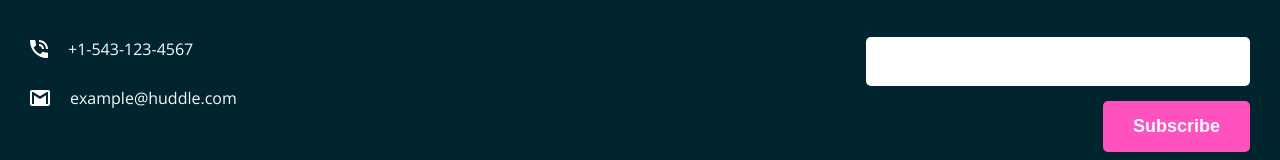
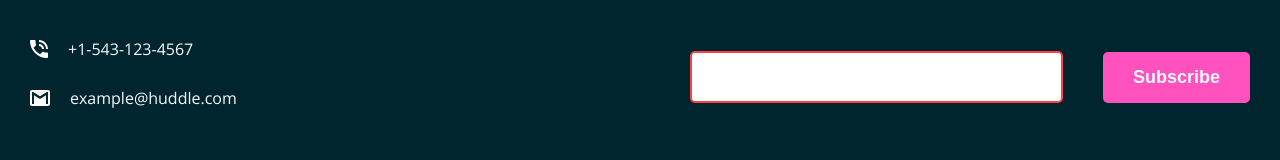
Before and after one commit to Duyen-codes/Huddle-landing-page-curves, a plain HTML site: page index.html in a window 1280 px wide. Shown: the part 3667-3827 px from the top of the page. Drawn offline with nearby package versions, Linux system fonts and the light colour scheme.

Commit message:
fixed footer form on desktop

```diff
--- a/index.html
+++ b/index.html
@@ -116,8 +116,8 @@
           newsletter. We’ll never send you spam or pass on your email address
         </p>
         <div class="form-control">
-          <input type="email" />
-          <button class="subscribe-btn">Subscribe</button>
+          <input type="email" class="form-input error" />
+          <button type="submit" class="subscribe-btn">Subscribe</button>
         </div>
       </form>
 
@@ -159,9 +159,11 @@
           Challenge by
           <a href="https://www.frontendmentor.io?ref=challenge" target="_blank"
             >Frontend Mentor</a
-          >. Coded by <a href="#">Duyen Nguyen</a>.
+          >. Coded by
+          <a href="https://www.linkedin.com/in/hongduyen/">Duyen Nguyen</a>.
         </p>
       </div>
     </footer>
+    <script src="main.js"></script>
   </body>
 </html>
--- a/style.css
+++ b/style.css
@@ -228,11 +228,33 @@ footer .form-control {
 
 footer input[type="email"] {
   width: 90%;
-  padding: 1.7rem;
+  padding: 1.5rem;
   border-radius: 0.5rem;
   border: none;
   max-width: 350px;
+  outline: none;
+  font-size: 1.6rem;
+  position: relative;
 }
+
+footer input[type="email"]::before {
+  content: "check";
+  color: red;
+  position: absolute;
+  left: 0;
+}
+
+.form-input.error {
+  border: 2px solid var(--Light-Red);
+}
+
+/* .form-control::before {
+  content: "check";
+  color: red;
+  position: absolute;
+  left: 3rem;
+  top: 100%;
+} */
 
 .subscribe-btn {
   border-radius: 0.5rem;
@@ -326,4 +348,11 @@ footer input[type="email"] {
   footer form {
     order: 1;
   }
+
+  footer .form-control {
+    display: flex;
+    flex-flow: row nowrap;
+    gap: 4rem;
+    justify-content: flex-start;
+  }
 }
```
Also changed, not shown: main.js (added).
